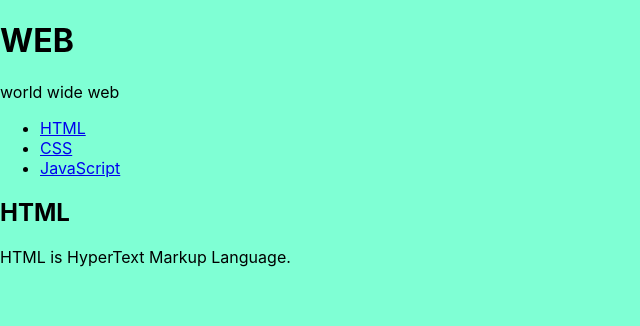
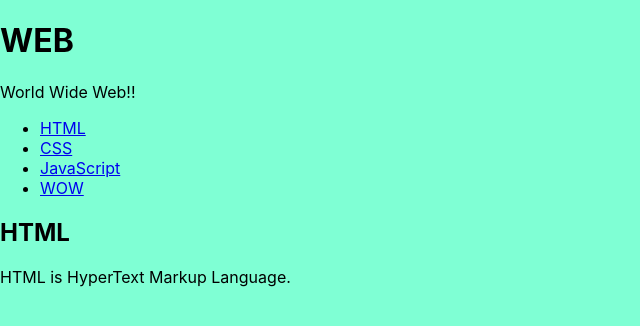
Before and after one commit to sangumee/Opentutorials-Reactjs, a React (Create React App) app in the folder react-app/: page / in a window 1280 px wide. Shown: the top 326 px of the page, without its empty margins (0-640 px from the left). Built offline with nearby package versions, Linux system fonts and the light colour scheme.

Commit message:
State & Props & Key
- State & Props & Key

```diff
--- a/react-app/src/App.js
+++ b/react-app/src/App.js
@@ -3,14 +3,25 @@
 import Content from './components/content';
 import Subject from './components/subject';
 
-
-
 class App extends Component {
+  constructor(props){
+    super(props);
+    this.state = {
+      subject:{title:'WEB', sub:'World Wide Web!!'},
+      contents:[
+        {id:1, title:'HTML', desc:'HTML is HyperTEXT...'},
+        {id:2, title:'CSS', desc:'CSS is for design...'},
+        {id:3, title:'JavaScript', desc:'JavaScript is for interactive...'},
+        {id:4, title:'WOW', desc:'JavaScript is for interactive...'}
+      ]
+    }
+  }
   render(){
     return (
       <div className="App">
-        <Subject title="WEB" sub="world wide web" />
-        <Navigation />
+        <Subject title={this.state.subject.title}
+        sub={this.state.subject.sub} />
+        <Navigation data={this.state.contents} />
         <Content title="HTML" desc="HTML is HyperText Markup Language."/>
       </div>
     );
--- a/react-app/src/components/navigation.js
+++ b/react-app/src/components/navigation.js
@@ -2,12 +2,17 @@
 
 class Navigation extends Component{
     render(){
+      var lists = [];
+      var data = this.props.data
+        var i = 0;
+        while(i< data.length){
+          lists.push(<li key={data[i].id}><a href={'/content/'+data[i].id}>{data[i].title}</a></li>)
+          i+=1;
+        }
       return(
         <nav>
           <ul>
-              <li><a href="1.html">HTML</a></li>
-              <li><a href="2.html">CSS</a></li>
-              <li><a href="3.html">JavaScript</a></li>
+              {lists}
           </ul>
       </nav>
       )
```
